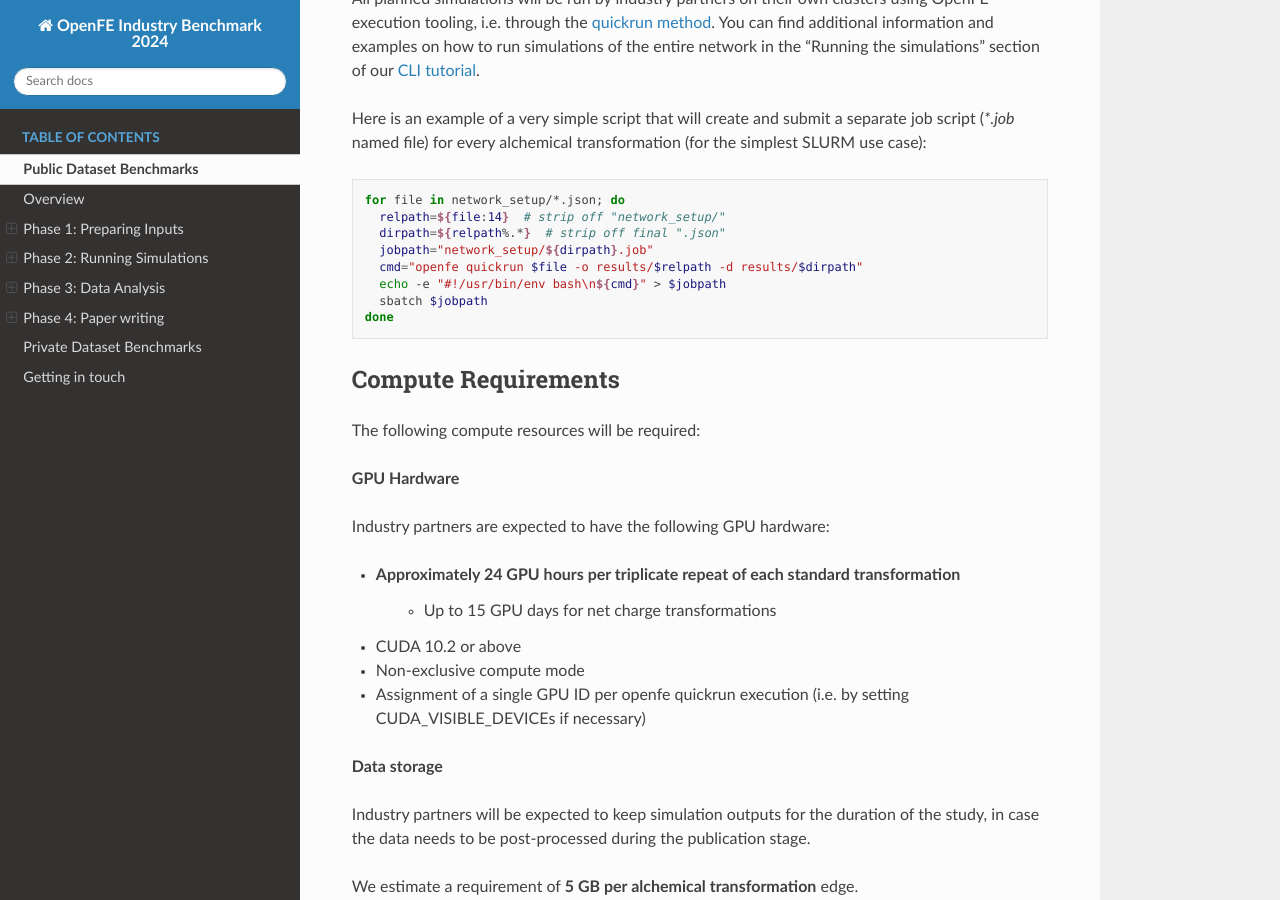
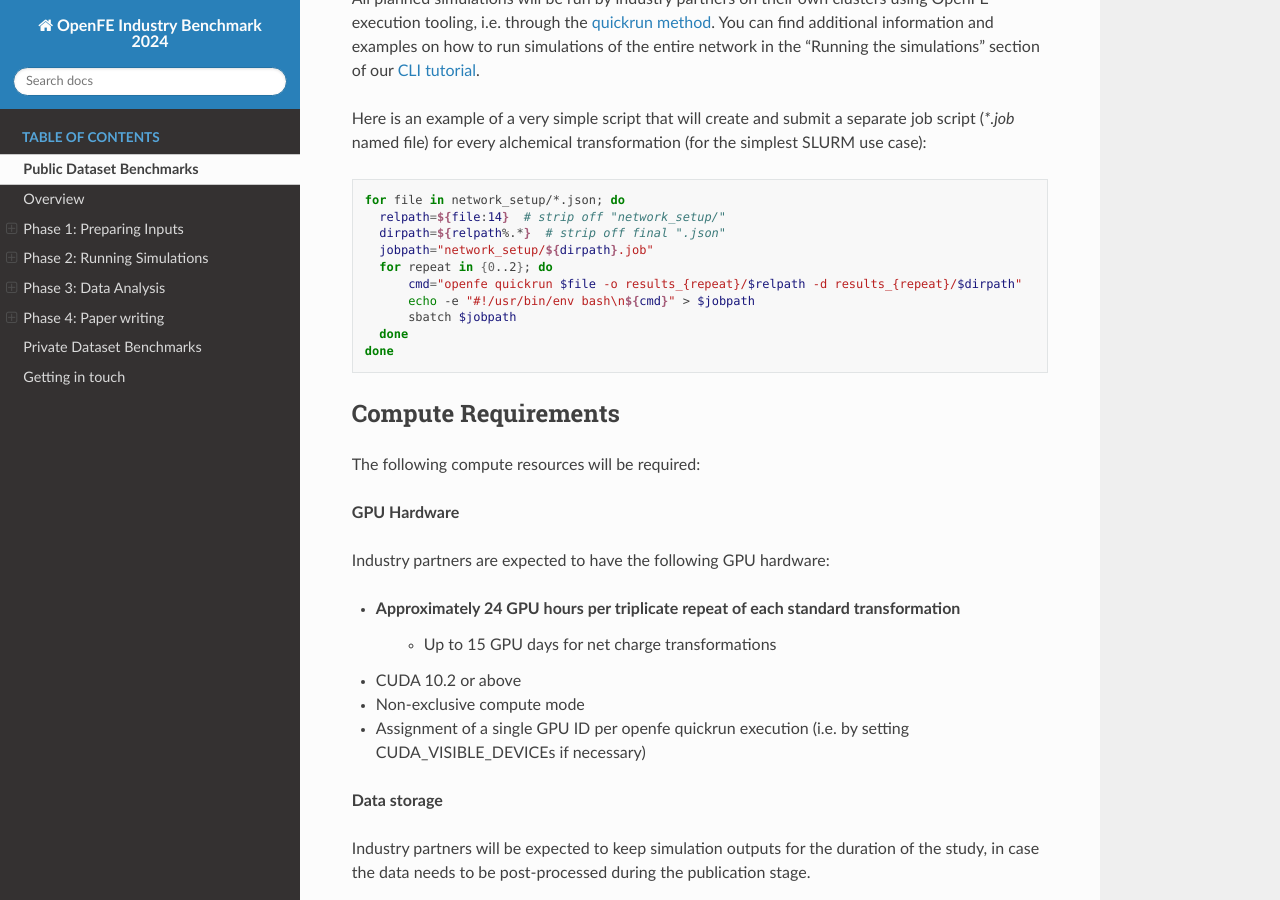
Before and after one commit to OpenFreeEnergy/IndustryBenchmarks2024, a Sphinx documentation site: the page built from docs/source/public/overview.rst, in a window 1280 px wide and 900 px high, scrolled down 4487 px. Built offline with Sphinx 7.4.7 and the Read the Docs theme 2.0.0, drawn with Linux system fonts in a browser that asks for light colours.

Commit message:
Change run instructions to run each input json three times

```diff
--- a/docs/source/public/overview.rst
+++ b/docs/source/public/overview.rst
@@ -180,9 +180,11 @@ Here is an example of a very simple script that will create and submit a separat
      relpath=${file:14}  # strip off "network_setup/"
      dirpath=${relpath%.*}  # strip off final ".json"
      jobpath="network_setup/${dirpath}.job"
-     cmd="openfe quickrun $file -o results/$relpath -d results/$dirpath"
-     echo -e "#!/usr/bin/env bash\n${cmd}" > $jobpath
-     sbatch $jobpath
+     for repeat in {0..2}; do
+         cmd="openfe quickrun $file -o results_{repeat}/$relpath -d results_{repeat}/$dirpath"
+         echo -e "#!/usr/bin/env bash\n${cmd}" > $jobpath
+         sbatch $jobpath
+     done
    done
 
 Compute Requirements
```
